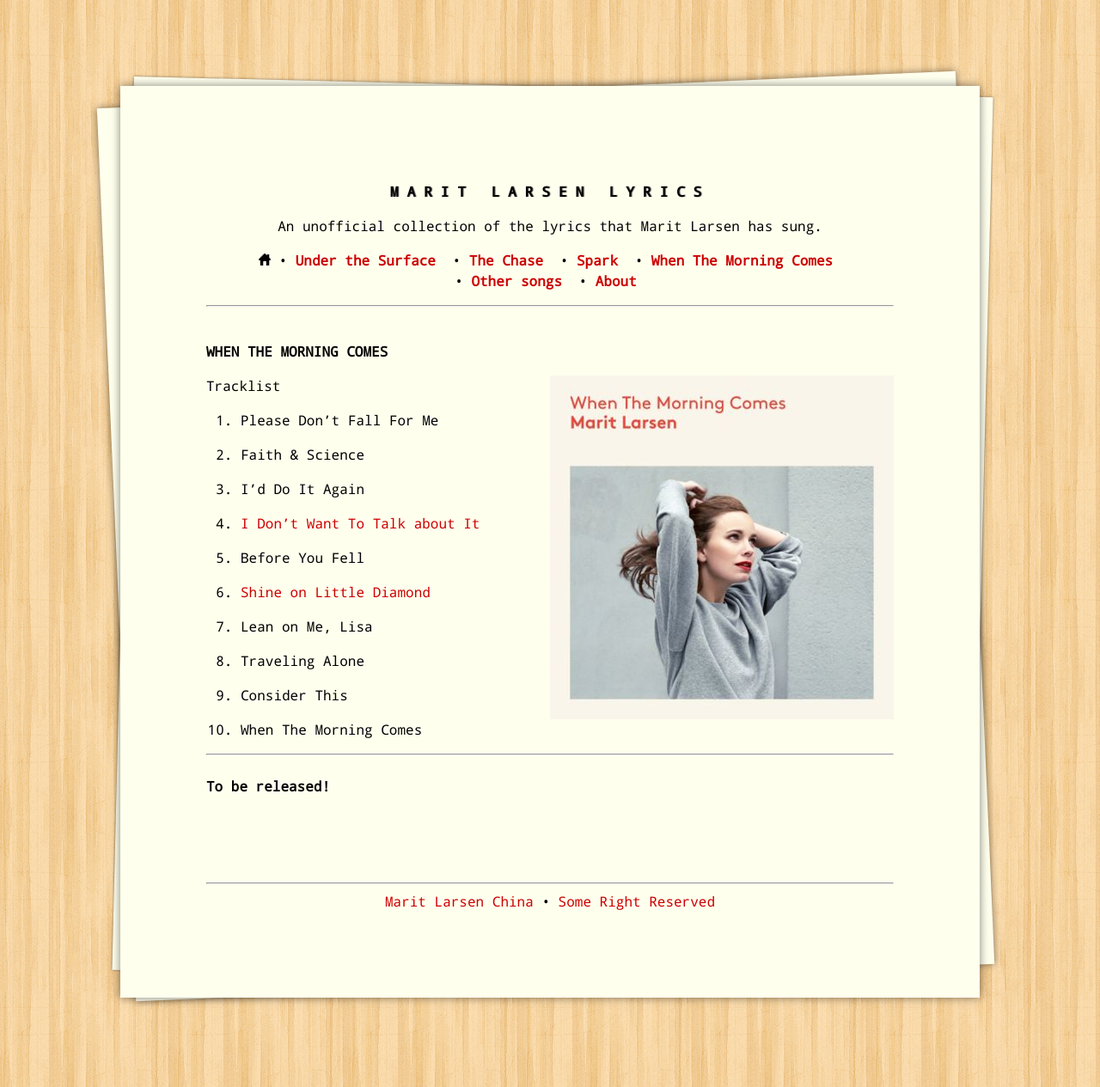
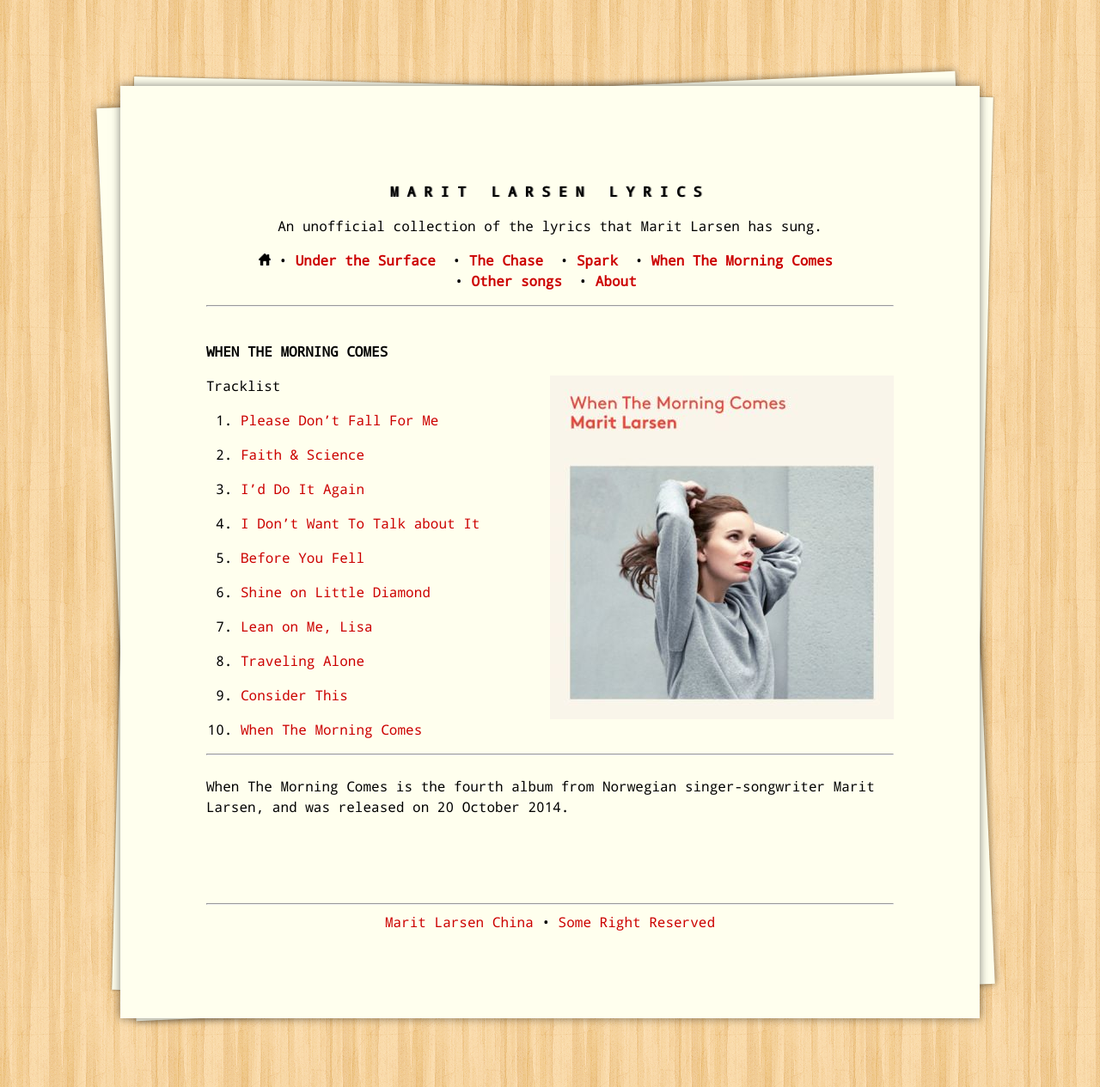
Before and after one commit to maritlarsenchina/maritlarsenlyrics, a Jekyll site: the page built from When-The-Morning-Comes.md, in a window 1280 px wide. Shown: the whole page at 86% size. Built offline with Jekyll 4.4.1, drawn with Linux system fonts in a browser that asks for light colours.

Commit message:
add links

```diff
--- a/When-The-Morning-Comes.md
+++ b/When-The-Morning-Comes.md
@@ -9,26 +9,26 @@ permalink: /when-the-morning-comes/
 
 Tracklist
 
- 01. Please Don't Fall For Me
+ 01. [Please Don't Fall For Me](/when-the-morning-comes/Please-Don't-Fall-For-Me.html)
 
- 02. Faith & Science
+ 02. [Faith & Science](/when-the-morning-comes/Faith-&-Science.html)
 
- 03. I'd Do It Again
+ 03. [I'd Do It Again](/when-the-morning-comes/I'd-Do-It-Again.html)
 
- 04. [I Don't Want To Talk about It](/when-the-morning-comes/I-Dont-Want-To-Talk-about-It.html)
+ 04. [I Don't Want To Talk about It](/when-the-morning-comes/I-Dont-Want-To-Talk-About-It.html)
 
- 05. Before You Fell
+ 05. [Before You Fell](/when-the-morning-comes/Before-You-Fell.html)
 
  06. [Shine on Little Diamond](/when-the-morning-comes/Shine-On-Little-Diamond.html)
 
- 07. Lean on Me, Lisa
+ 07. [Lean on Me, Lisa](/when-the-morning-comes/Lean-on-Me,-Lisa.html)
 
- 08. Traveling Alone
+ 08. [Traveling Alone](/when-the-morning-comes/Traveling-Alone.html)
 
- 09. Consider This
+ 09. [Consider This](/when-the-morning-comes/Consider-This.html)
 
- 10. When The Morning Comes
+ 10. [When The Morning Comes](/when-the-morning-comes/When-The-Morning-Comes.html)
 
  <div class="clean"><hr /></div>
 
- **To be released!**
+ When The Morning Comes is the fourth album from Norwegian singer-songwriter Marit Larsen, and was released on 20 October 2014.
```
